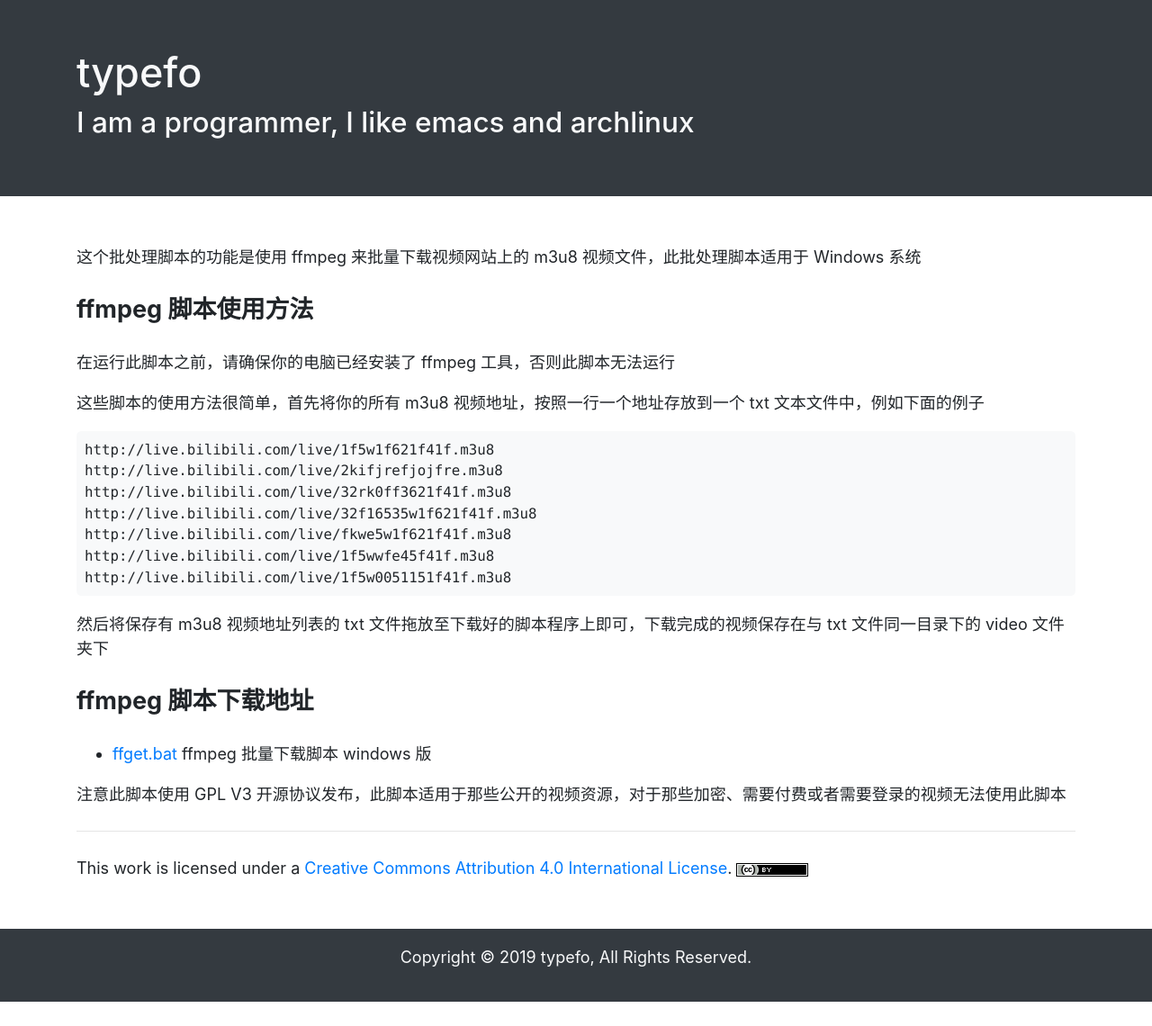
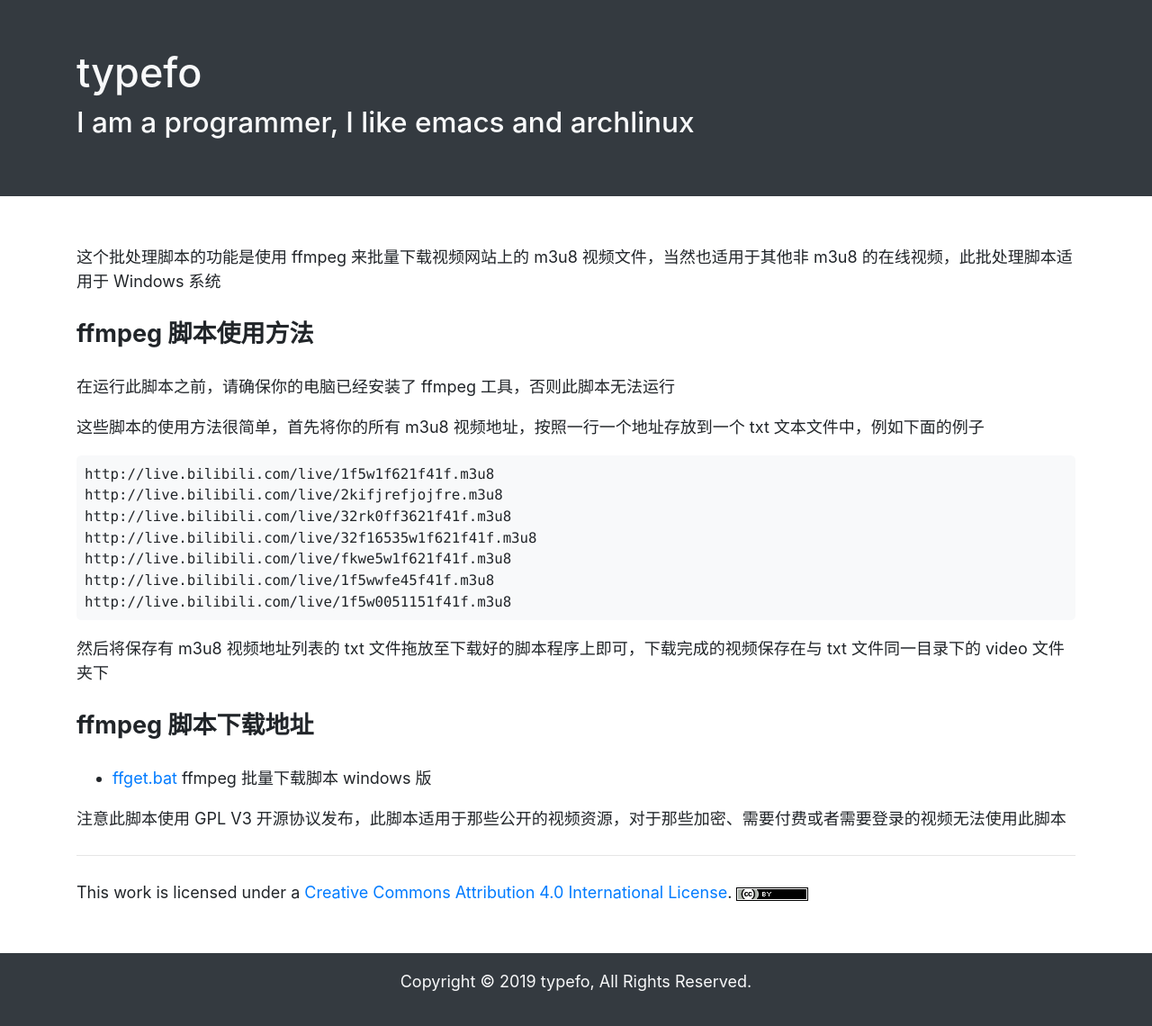
Before and after one commit to ehsud/blog, a Jekyll site: the page built from ffmpeg/ffmpeg-batch-download.md, in a window 1280 px wide. Shown: the whole page at 90% size. Built offline with Jekyll 4.4.1, drawn with Linux system fonts in a browser that asks for light colours; before the commit the page ends 1113 px from its top, so only the background shows below that.

Commit message:
Updated some files

```diff
--- a/ffmpeg/ffmpeg-m3u8-download.md
+++ b/ffmpeg/ffmpeg-batch-download.md
@@ -1,13 +1,12 @@
 ---
 layout: post
-title: ffmpeg 批量下载 m3u8 视频 windows 版
-description: ffmpeg 批量下载 m3u8 视频 windows 版脚本
+title: ffmpeg 批量下载视频脚本 windows 版
+description: ffmpeg 批量下载视频脚本 windows 版
 categories: [ffmpeg]
-tags: [ffmpeg, m3u8, windows]
+tags: [ffmpeg, m3u8, batch, windows]
 ---
 
-
-这个批处理脚本的功能是使用 ffmpeg 来批量下载视频网站上的 m3u8 视频文件，此批处理脚本适用于 Windows 系统
+这个批处理脚本的功能是使用 ffmpeg 来批量下载视频网站上的 m3u8 视频文件，当然也适用于其他非 m3u8 的在线视频，此批处理脚本适用于 Windows 系统
 
 ### ffmpeg 脚本使用方法
 
```
